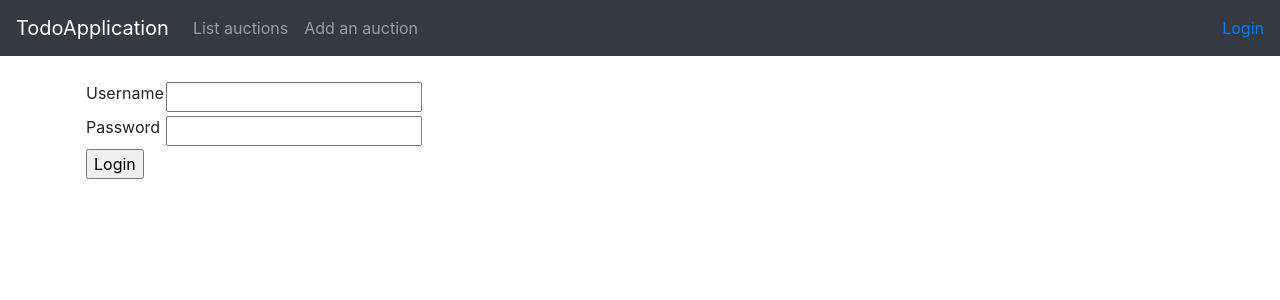
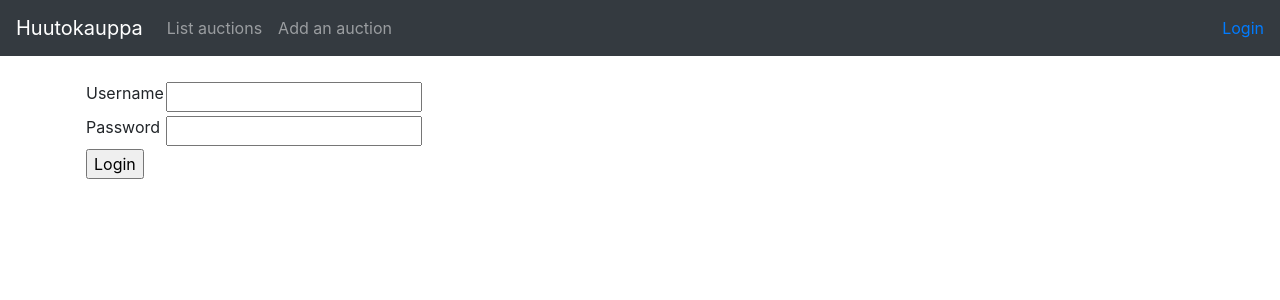
Before and after one commit to hannuorn/Huutokauppa, a Flask app: page /auth/login in a window 1280 px wide. Shown: the top 300 px of the page. Run offline with Flask 2, Linux system fonts and the light colour scheme; some libraries are stand-ins or nearby versions.

Commit message:
Fix navbar-brand

```diff
--- a/application/templates/layout.html
+++ b/application/templates/layout.html
@@ -13,7 +13,7 @@
   <body>
 
     <nav class="navbar navbar-expand-md navbar-dark bg-dark mb-4">
-      <a class="navbar-brand" href="#">TodoApplication</a>
+      <a class="navbar-brand" href="#">Huutokauppa</a>
       <button class="navbar-toggler" type="button" data-toggle="collapse" data-target="#navbarCollapse" aria-controls="navbarCollapse" aria-expanded="false" aria-label="Toggle navigation">
         <span class="navbar-toggler-icon"></span>
       </button>
```
